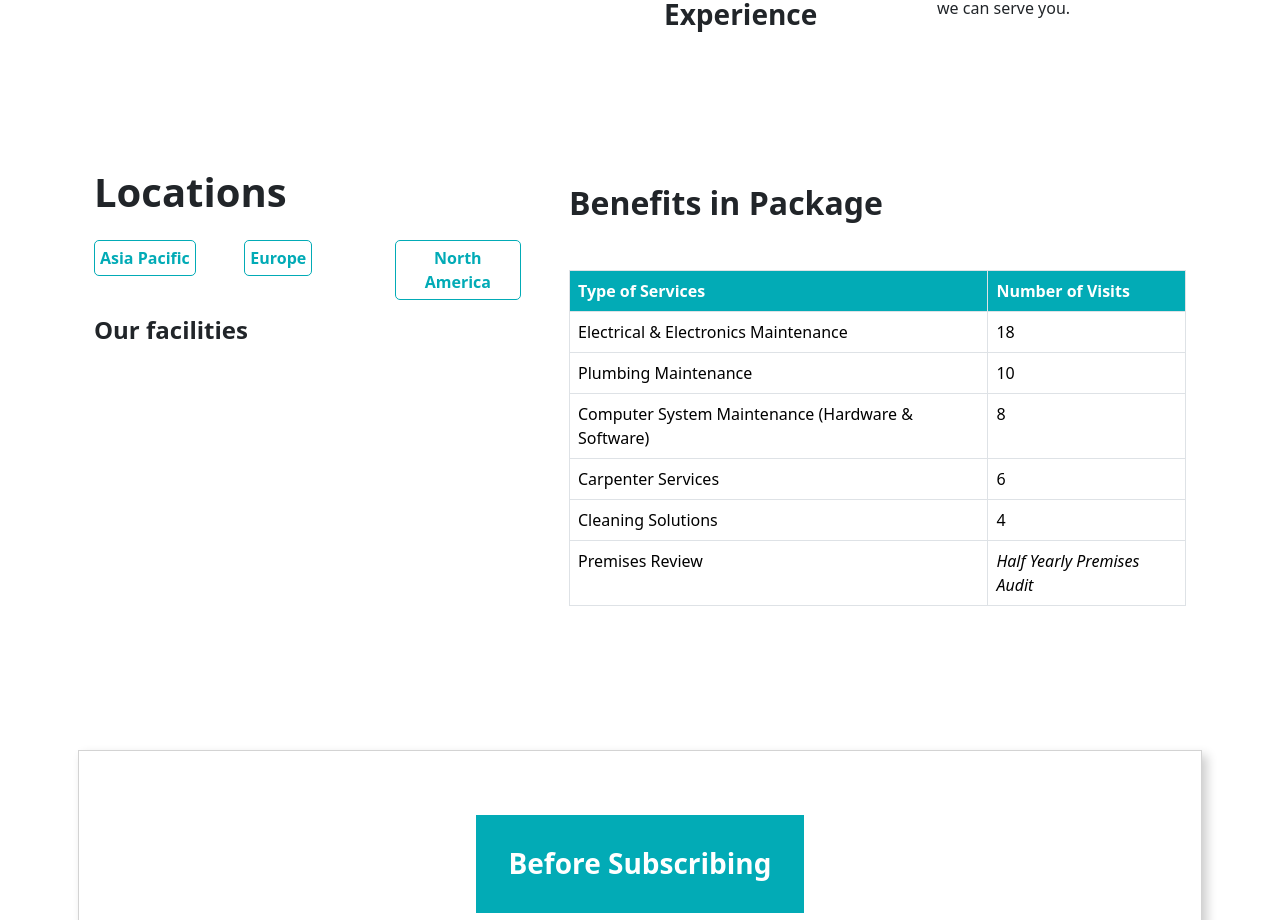
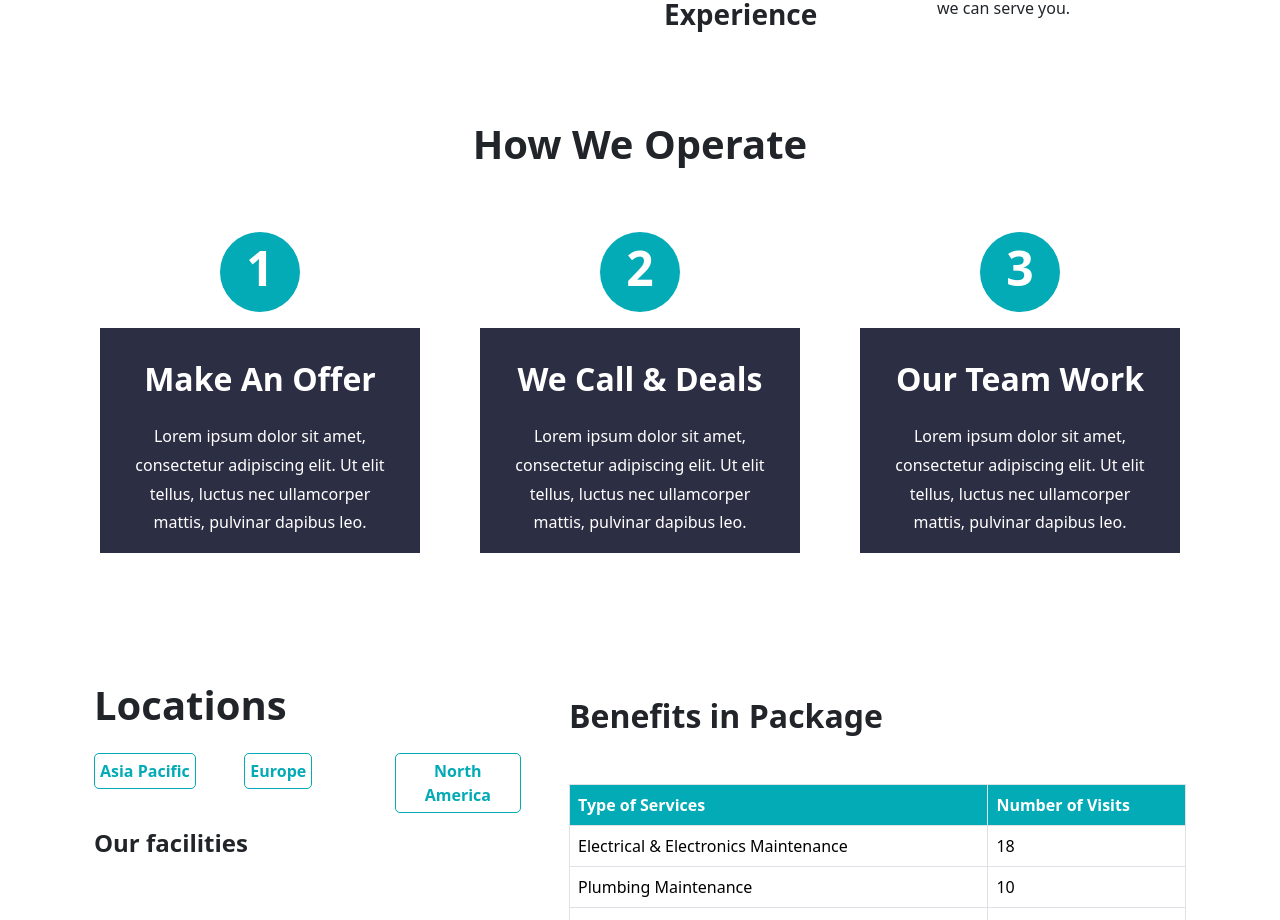
Before and after one commit to muhammederamala/nupium, a React (Create React App) app: page / in a window 1280 px wide. Shown: the part 2560-3480 px from the top of the page. Built offline with nearby package versions, Linux system fonts and the light colour scheme.

Commit message:
modified:   src/pages/home/HomePage.jsx

```diff
--- a/src/pages/home/HomePage.jsx
+++ b/src/pages/home/HomePage.jsx
@@ -285,6 +285,121 @@ function HomePage() {
                     </h3>
                     <p>Wherever you are in the World, we can serve you. </p>
                   </Col>
+                </Row>
+              </Container>
+            </Col>
+          </Row>
+        </Container>
+      </section>
+
+      <section style={{ marginTop: "3rem" }}>
+        <Container>
+          <Row className="text-center">
+            <h1 style={{ fontWeight: "800" }}>How We Operate</h1>
+          </Row>
+          <Row className="mt-4">
+            <Col style={{ marginTop: "2rem" }} md={4}>
+              <Container>
+                <Row className="d-flex justify-content-center">
+                  <div
+                    className={`${
+                      styles.section4circle
+                    } d-flex justify-content-center align-items-center ${
+                      reachedSection4
+                        ? "animate__animated animate__fadeInUp"
+                        : ""
+                    }`}
+                  >
+                    <h1 className={`${styles.section4number}`}>1</h1>
+                  </div>
+                </Row>
+                <Row className="d-flex justify-content-center mt-3">
+                  <div className={`${styles.sectionNumberBox}`}>
+                    <Container>
+                      <Row className="d-flex text-center">
+                        <h1 className={`${styles.section4heading}`}>
+                          Make An Offer
+                        </h1>
+                      </Row>
+                      <Row className="d-flex text-center">
+                        <p className={`${styles.section4paragraph}`}>
+                          Lorem ipsum dolor sit amet, consectetur adipiscing
+                          elit. Ut elit tellus, luctus nec ullamcorper mattis,
+                          pulvinar dapibus leo.
+                        </p>
+                      </Row>
+                    </Container>
+                  </div>
+                </Row>
+              </Container>
+            </Col>
+            <Col style={{ marginTop: "2rem" }} md={4}>
+              <Container>
+                <Row className="d-flex justify-content-center">
+                  <div
+                    className={`${
+                      styles.section4circle
+                    } d-flex justify-content-center align-items-center ${
+                      reachedSection4
+                        ? "animate__animated animate__fadeInUp"
+                        : ""
+                    }`}
+                  >
+                    <h1 className={`${styles.section4number}`}>2</h1>
+                  </div>
+                </Row>
+                <Row className="d-flex justify-content-center mt-3">
+                  <div className={`${styles.sectionNumberBox}`}>
+                    <Container>
+                      <Row className="d-flex text-center">
+                        <h1 className={`${styles.section4heading}`}>
+                          We Call & Deals
+                        </h1>
+                      </Row>
+                      <Row className="d-flex text-center">
+                        <p className={`${styles.section4paragraph}`}>
+                          Lorem ipsum dolor sit amet, consectetur adipiscing
+                          elit. Ut elit tellus, luctus nec ullamcorper mattis,
+                          pulvinar dapibus leo.
+                        </p>
+                      </Row>
+                    </Container>
+                  </div>
+                </Row>
+              </Container>
+            </Col>
+            <Col style={{ marginTop: "2rem" }} md={4}>
+              <Container>
+                <Row className="d-flex justify-content-center">
+                  <div
+                    className={`${
+                      styles.section4circle
+                    } d-flex justify-content-center align-items-center ${
+                      reachedSection4
+                        ? "animate__animated animate__fadeInUp"
+                        : ""
+                    }`}
+                  >
+                    <h1 className={`${styles.section4number}`}>3</h1>
+                  </div>
+                </Row>
+                <Row className="d-flex justify-content-center mt-3">
+                  <div className={`${styles.sectionNumberBox}`}>
+                    <Container>
+                      <Row className="d-flex text-center">
+                        <h1 className={`${styles.section4heading}`}>
+                          Our Team Work
+                        </h1>
+                      </Row>
+                      <Row className="d-flex text-center">
+                        <p className={`${styles.section4paragraph}`}>
+                          Lorem ipsum dolor sit amet, consectetur adipiscing
+                          elit. Ut elit tellus, luctus nec ullamcorper mattis,
+                          pulvinar dapibus leo.
+                        </p>
+                      </Row>
+                    </Container>
+                  </div>
                 </Row>
               </Container>
             </Col>
```
